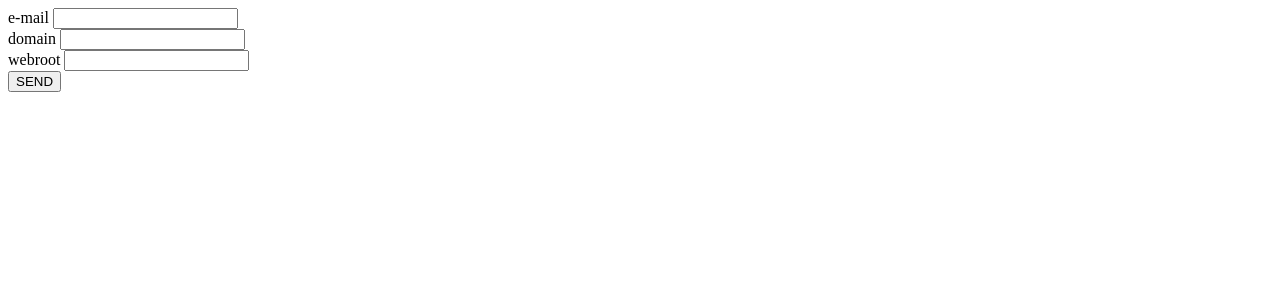
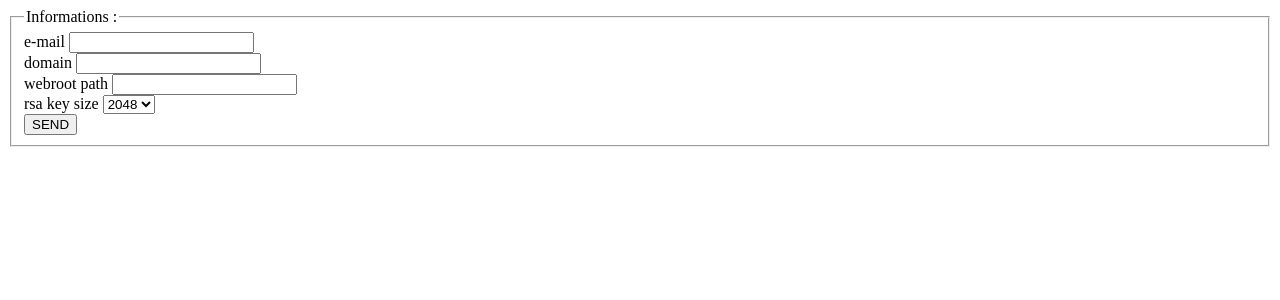
Before and after one commit to olaulau/VHFFS_letsencrypt, a PHP site: page / in a window 1280 px wide. Shown: the top 300 px of the page. Run offline with PHP 8.4, Linux system fonts and the light colour scheme.

Commit message:
add rsa-key-size parameter

```diff
--- a/index.php
+++ b/index.php
@@ -9,16 +9,25 @@
 if(empty($_POST)) {
 	?>
 	<form action="" method="POST">
+	<fieldset>
+  		<legend>Informations :</legend>
 		<label for="email">e-mail</label> <input type="text" name="email" value="" /> <br/>
 		<label for="domain">domain</label> <input type="text" name="domain" value="" /> <br/>
-		<label for="webroot">webroot</label> <input type="text" name="webroot" value="" /> <br/>
+		<label for="webroot-path">webroot path</label> <input type="text" name="webroot-path" value="" /> <br/>
+
+		<label for="rsa-key-size">rsa key size</label>
+		<select name="rsa-key-size">
+			<option value="2048">2048</option>
+			<option value="4096">4096</option>
+		</select> <br/>
 		<button type="submit"> SEND </button>
+	</fieldset>
 	</form>
 	<?php
 }
 else {
 	// TODO : check params
-	if( empty($_POST['email']) || empty($_POST['domain']) || empty($_POST['webroot']) ) {
+	if( empty($_POST['email']) || empty($_POST['domain']) || empty($_POST['webroot-path']) || empty($_POST['rsa-key-size']) ) {
 		die('parameter problem');
 	}
 
@@ -30,8 +39,8 @@ else {
 '/root/letsenfrypt/letsencrypt-auto certonly -v --text --agree-tos --renew-by-default \
 --email "' . $_POST['email'] . '" \
 --domain "' . $_POST['domain'] . '" \
---rsa-key-size 4096 \
---webroot --webroot-path "' . $_POST['webroot'] . '"';
+--rsa-key-size ' . $_POST['rsa-key-size'] . ' \
+--webroot --webroot-path "' . $_POST['webroot-path'] . '"';
 	echo '<h3>let\'s encrypt command :</h3> <pre>' . $le_command . '</pre>';
 
 	$ng_conf =
```
Also changed, not shown: .settings/org.eclipse.wst.common.project.facet.core.xml (added), 6 other files.
